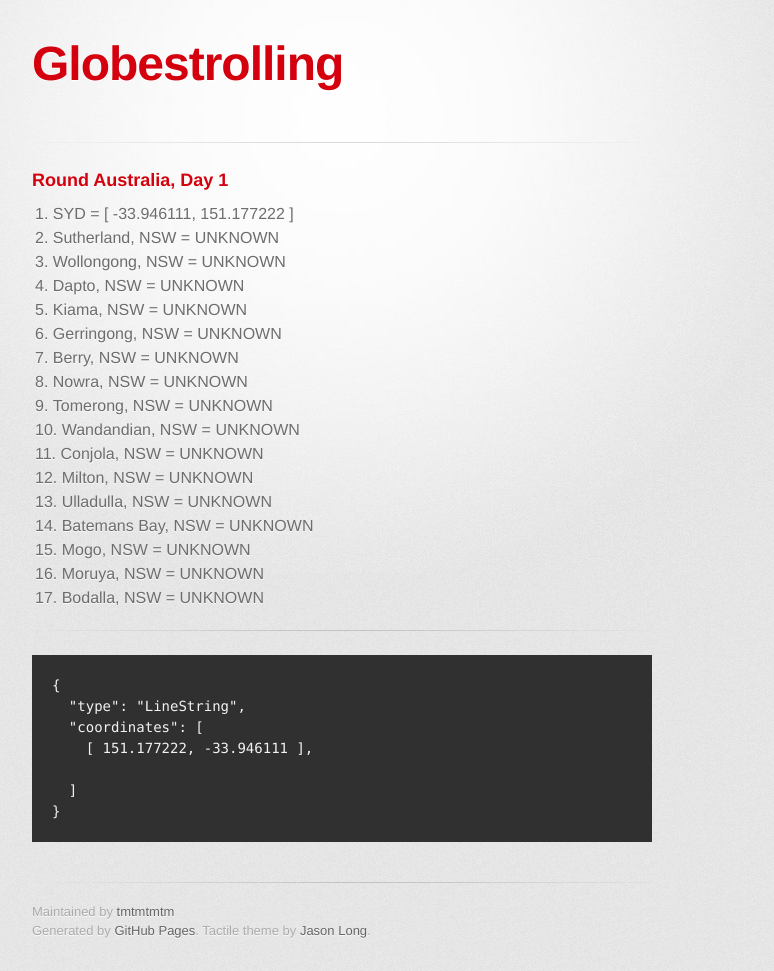
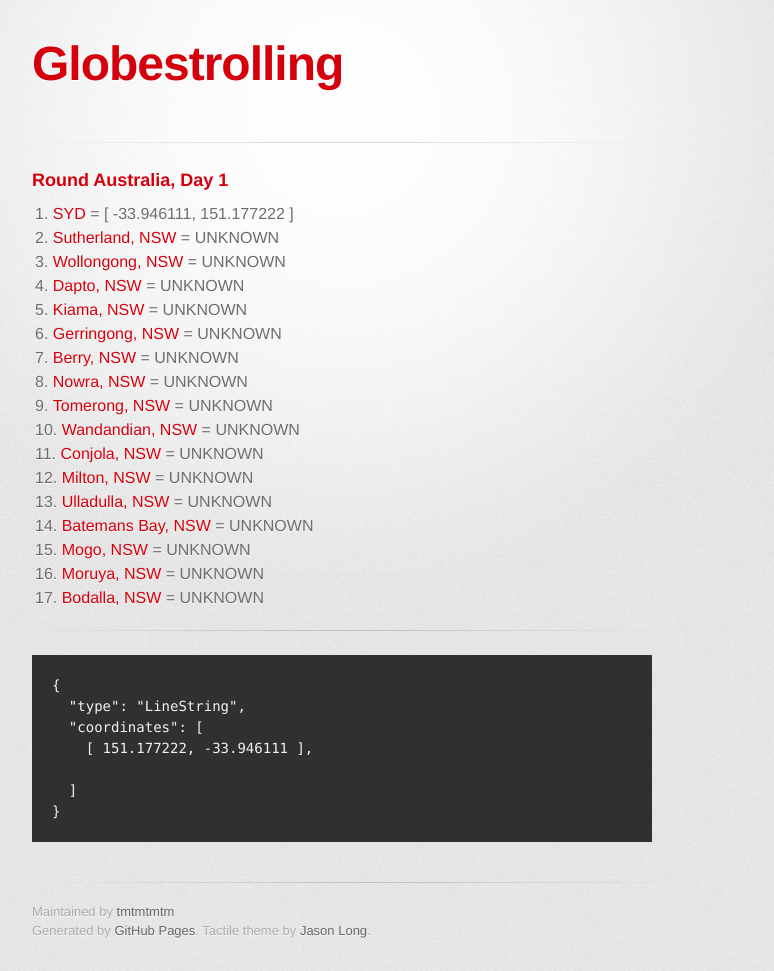
Before and after one commit to tmtmtmtm/globestrolling, a Jekyll site: the page built from _posts/2008-02-11-Round_Australia_1.md, in a window 1280 px wide. Shown: the whole page, without its empty margins (298-1072 px from the left). Built offline with Jekyll 4.4.1, drawn with Linux system fonts in a browser that asks for light colours; some web fonts are replaced; Markdown is read by kramdown in place of the engine named in the settings.

Commit message:
Link to Wikipedia page for Location

```diff
--- a/_layouts/post.html
+++ b/_layouts/post.html
@@ -9,11 +9,11 @@ layout: default
   {% for known in site.data.locations %}
     {% if location == known.place %}
     {% assign found = true %}
-    <li> {{location}} = [ {{ known.coordinates.lat }}, {{ known.coordinates.lon }} ] </li>
+    <li> <a href="http://en.wikipedia.org/wiki/{{ location | url_escape }}">{{location}}</a> = [ {{ known.coordinates.lat }}, {{ known.coordinates.lon }} ] </li>
     {% endif %}
   {% endfor %}
   {% unless found %}
-    <li> {{location}} = UNKNOWN </li>
+    <li> <a href="http://en.wikipedia.org/wiki/{{ location | url_escape }}">{{location}}</a> = UNKNOWN </li>
   {% endunless %}
 {% endfor %}
 </ol>
```
